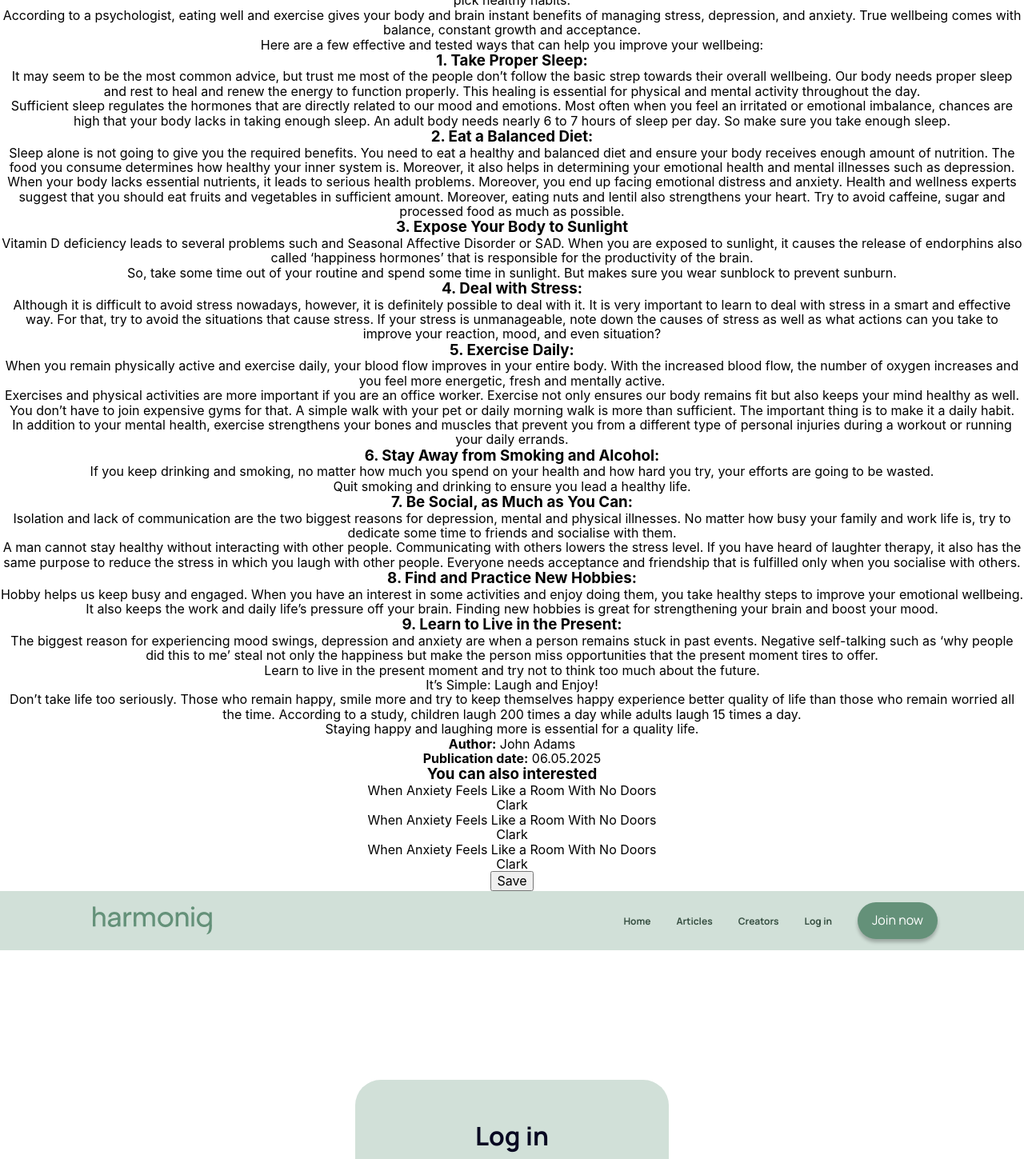
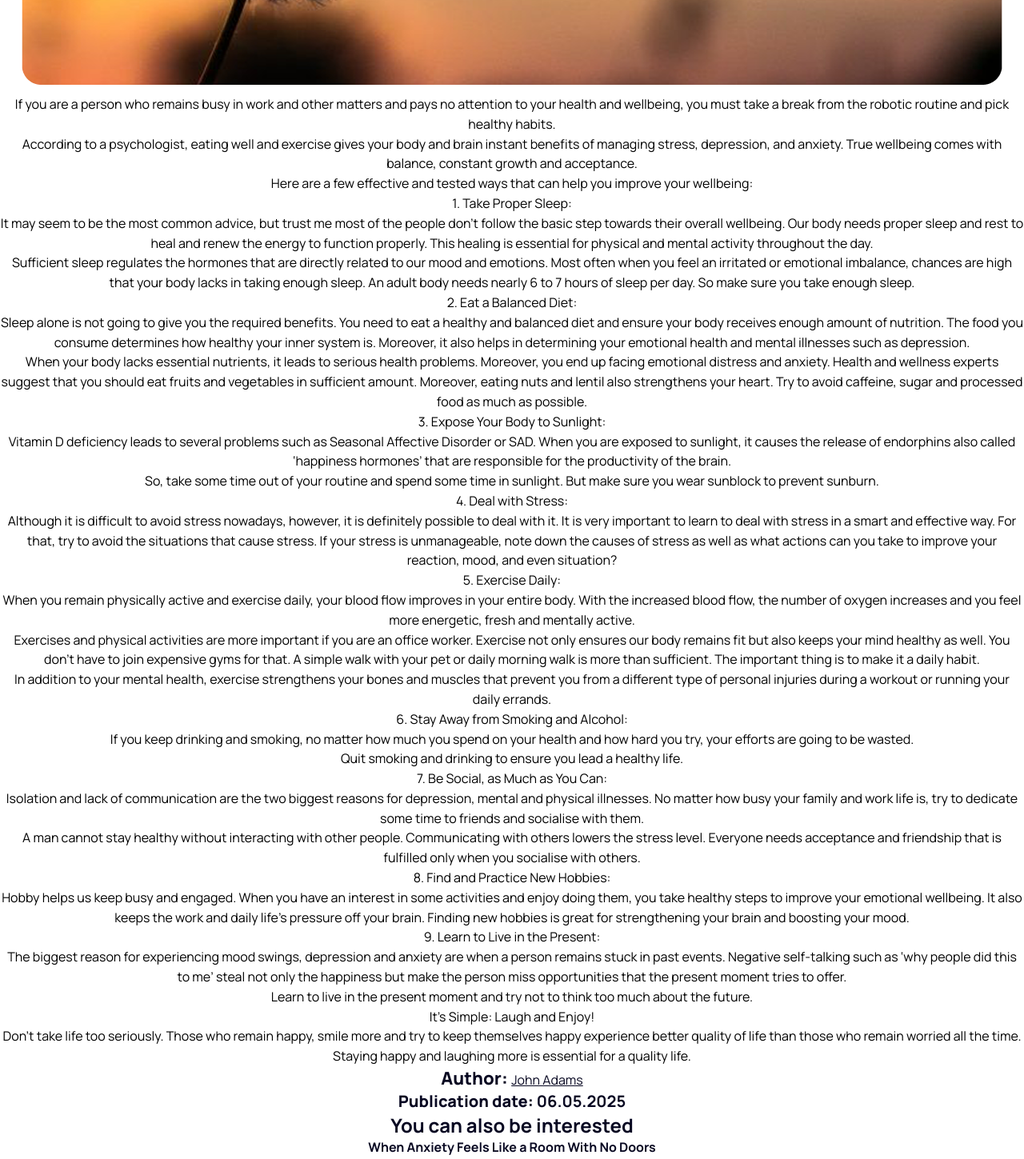
Before and after one commit to Tate-T/harmoniq-react, a React (Create React App) app: page / in a window 1280 px wide. Shown: the part 3300-4749 px from the top of the page at 80% size. Built offline with nearby package versions, Linux system fonts and the light colour scheme.

Commit message:
articlespag

```diff
--- a/src/pages/ArticlesPage/ArticlesPage.jsx
+++ b/src/pages/ArticlesPage/ArticlesPage.jsx
@@ -2,158 +2,141 @@ import { Header } from '../../components/Header/Header';
 import { Footer } from '../../components/Footer/footer';
 import flower from '../../images/articlespage/flower.png';
 import styles from './ArticlesPage.module.css';
+
 export const ArticlesPage = () => {
-  return (<>
+  return (
+    <>
       {/* <Header /> */}
       <main>
-    <section className="articles">
-      <div className="articles__container">
-        <div className="articles__content">
-          <h1 className="articles__title">
+        <section className={styles.articles}>
+          <div className={styles.articles__container}>
+            <div className={styles.articles__content}>
+              <h1 className={styles.articles__title}>
                 9 tested tips to improve your wellbeing and quality of life
               </h1>
-          <img className="flower__img" src={flower} alt="flower" />
-          <p className="articles__intro">
+
+              <img className={styles.flower__img} src={flower} alt="flower" />
+
+              <p className={styles.articles__intro}>
                 If you are a person who remains busy in work and other matters and pays no attention to your health and wellbeing, you must take a break from the robotic routine and pick healthy habits.
               </p>
-          <p className="articles__intro">
+
+              <p className={styles.articles__intro}>
                 According to a psychologist, eating well and exercise gives your body and brain instant benefits of managing stress, depression, and anxiety. True wellbeing comes with balance, constant growth and acceptance.
               </p>
-          <p className="articles__intro">
+
+              <p className={styles.articles__intro}>
                 Here are a few effective and tested ways that can help you improve your wellbeing:
               </p>
 
-          <ul className="articles__list">
-            <li className="articles__item">
-              <h3 className="articles__subtitle">1. Take Proper Sleep:</h3>
-              <p className="articles__text">
-               It may seem to be the most common advice, but trust me most of the people don’t follow the basic strep towards their overall wellbeing. Our body needs proper sleep and rest to heal and renew the energy to function properly. This healing is essential for physical and mental activity throughout the day.
-              </p>
-              <p className="articles__text">
-                Sufficient sleep regulates the hormones that are directly related to our mood and emotions. Most often when you feel an irritated or emotional imbalance, chances are high that your body lacks in taking enough sleep. An adult body needs nearly 6 to 7 hours of sleep per day. So make sure you take enough sleep.
-              </p>
+              <ul className={styles.articles__list}>
+                {[
+                  {
+                    title: '1. Take Proper Sleep:',
+                    texts: [
+                      'It may seem to be the most common advice, but trust me most of the people don’t follow the basic step towards their overall wellbeing. Our body needs proper sleep and rest to heal and renew the energy to function properly. This healing is essential for physical and mental activity throughout the day.',
+                      'Sufficient sleep regulates the hormones that are directly related to our mood and emotions. Most often when you feel an irritated or emotional imbalance, chances are high that your body lacks in taking enough sleep. An adult body needs nearly 6 to 7 hours of sleep per day. So make sure you take enough sleep.'
+                    ]
+                  },
+                  {
+                    title: '2. Eat a Balanced Diet:',
+                    texts: [
+                      'Sleep alone is not going to give you the required benefits. You need to eat a healthy and balanced diet and ensure your body receives enough amount of nutrition. The food you consume determines how healthy your inner system is. Moreover, it also helps in determining your emotional health and mental illnesses such as depression.',
+                      'When your body lacks essential nutrients, it leads to serious health problems. Moreover, you end up facing emotional distress and anxiety. Health and wellness experts suggest that you should eat fruits and vegetables in sufficient amount. Moreover, eating nuts and lentil also strengthens your heart. Try to avoid caffeine, sugar and processed food as much as possible.'
+                    ]
+                  },
+                  {
+                    title: '3. Expose Your Body to Sunlight:',
+                    texts: [
+                      'Vitamin D deficiency leads to several problems such as Seasonal Affective Disorder or SAD. When you are exposed to sunlight, it causes the release of endorphins also called ‘happiness hormones’ that are responsible for the productivity of the brain.',
+                      'So, take some time out of your routine and spend some time in sunlight. But make sure you wear sunblock to prevent sunburn.'
+                    ]
+                  },
+                  {
+                    title: '4. Deal with Stress:',
+                    texts: [
+                      'Although it is difficult to avoid stress nowadays, however, it is definitely possible to deal with it. It is very important to learn to deal with stress in a smart and effective way. For that, try to avoid the situations that cause stress. If your stress is unmanageable, note down the causes of stress as well as what actions can you take to improve your reaction, mood, and even situation?'
+                    ]
+                  },
+                  {
+                    title: '5. Exercise Daily:',
+                    texts: [
+                      'When you remain physically active and exercise daily, your blood flow improves in your entire body. With the increased blood flow, the number of oxygen increases and you feel more energetic, fresh and mentally active.',
+                      'Exercises and physical activities are more important if you are an office worker. Exercise not only ensures our body remains fit but also keeps your mind healthy as well. You don’t have to join expensive gyms for that. A simple walk with your pet or daily morning walk is more than sufficient. The important thing is to make it a daily habit.',
+                      'In addition to your mental health, exercise strengthens your bones and muscles that prevent you from a different type of personal injuries during a workout or running your daily errands.'
+                    ]
+                  },
+                  {
+                    title: '6. Stay Away from Smoking and Alcohol:',
+                    texts: [
+                      'If you keep drinking and smoking, no matter how much you spend on your health and how hard you try, your efforts are going to be wasted.',
+                      'Quit smoking and drinking to ensure you lead a healthy life.'
+                    ]
+                  },
+                  {
+                    title: '7. Be Social, as Much as You Can:',
+                    texts: [
+                      'Isolation and lack of communication are the two biggest reasons for depression, mental and physical illnesses. No matter how busy your family and work life is, try to dedicate some time to friends and socialise with them.',
+                      'A man cannot stay healthy without interacting with other people. Communicating with others lowers the stress level. Everyone needs acceptance and friendship that is fulfilled only when you socialise with others.'
+                    ]
+                  },
+                  {
+                    title: '8. Find and Practice New Hobbies:',
+                    texts: [
+                      'Hobby helps us keep busy and engaged. When you have an interest in some activities and enjoy doing them, you take healthy steps to improve your emotional wellbeing. It also keeps the work and daily life’s pressure off your brain. Finding new hobbies is great for strengthening your brain and boosting your mood.'
+                    ]
+                  },
+                  {
+                    title: '9. Learn to Live in the Present:',
+                    texts: [
+                      'The biggest reason for experiencing mood swings, depression and anxiety are when a person remains stuck in past events. Negative self-talking such as ‘why people did this to me’ steal not only the happiness but make the person miss opportunities that the present moment tries to offer.',
+                      'Learn to live in the present moment and try not to think too much about the future.',
+                      'It’s Simple: Laugh and Enjoy!',
+                      'Don’t take life too seriously. Those who remain happy, smile more and try to keep themselves happy experience better quality of life than those who remain worried all the time.',
+                      'Staying happy and laughing more is essential for a quality life.'
+                    ]
+                  }
+                ].map((tip, i) => (
+                  <li key={i} className={styles.articles__item}>
+                    <h3 className={styles.articles__subtitle}>{tip.title}</h3>
+                    {tip.texts.map((t, j) => (
+                      <p key={j} className={styles.articles__text}>{t}</p>
+                    ))}
                   </li>
-
-            <li className="articles__item">
-              <h3 className="articles__subtitle">2. Eat a Balanced Diet:</h3>
-              <p className="articles__text">
-                Sleep alone is not going to give you the required benefits. You need to eat a healthy and balanced diet and ensure your body receives enough amount of nutrition. The food you consume determines how healthy your inner system is. Moreover, it also helps in determining your emotional health and mental illnesses such as depression.
-              </p>
-              <p className="articles__text">
-                When your body lacks essential nutrients, it leads to serious health problems. Moreover, you end up facing emotional distress and anxiety. Health and wellness experts suggest that you should eat fruits and vegetables in sufficient amount. Moreover, eating nuts and lentil also strengthens your heart. Try to avoid caffeine, sugar and processed food as much as possible.
-              </p>
-            </li>
-
-            <li className="articles__item">
-              <h3 className="articles__subtitle">3. Expose Your Body to Sunlight</h3>
-              <p className="articles__text">
-                Vitamin D deficiency leads to several problems such and Seasonal Affective Disorder or SAD. When you are exposed to sunlight, it causes the release of endorphins also called ‘happiness hormones’ that is responsible for the productivity of the brain.
-              </p>
-              <p className="articles__text">
-                So, take some time out of your routine and spend some time in sunlight. But makes sure you wear sunblock to prevent sunburn.
-              </p>
-            </li>
-
-            <li className="articles__item">
-              <h3 className="articles__subtitle">4. Deal with Stress:</h3>
-              <p className="articles__text">
-                Although it is difficult to avoid stress nowadays, however, it is definitely possible to deal with it. It is very important to learn to deal with stress in a smart and effective way. For that, try to avoid the situations that cause stress. If your stress is unmanageable, note down the causes of stress as well as what actions can you take to improve your reaction, mood, and even situation?
-              </p>
-            </li>
-
-            <li className="articles__item">
-              <h3 className="articles__subtitle">5. Exercise Daily:</h3>
-              <p className="articles__text">
-                When you remain physically active and exercise daily, your blood flow improves in your entire body. With the increased blood flow, the number of oxygen increases and you feel more energetic, fresh and mentally active.
-              </p>
-              <p className="articles__text">
-                Exercises and physical activities are more important if you are an office worker. Exercise not only ensures our body remains fit but also keeps your mind healthy as well. You don’t have to join expensive gyms for that. A simple walk with your pet or daily morning walk is more than sufficient. The important thing is to make it a daily habit.
-              </p>
-              <p className="articles__text">
-                In addition to your mental health, exercise strengthens your bones and muscles that prevent you from a different type of personal injuries during a workout or running your daily errands.
-              </p>
-            </li>
-
-            <li className="articles__item">
-              <h3 className="articles__subtitle">6. Stay Away from Smoking and Alcohol:</h3>
-              <p className="articles__text">
-                If you keep drinking and smoking, no matter how much you spend on your health and how hard you try, your efforts are going to be wasted.
-              </p>
-              <p className="articles__text">Quit smoking and drinking to ensure you lead a healthy life.</p>
-            </li>
-
-            <li className="articles__item">
-              <h3 className="articles__subtitle">7. Be Social, as Much as You Can:</h3>
-              <p className="articles__text">
-                Isolation and lack of communication are the two biggest reasons for depression, mental and physical illnesses. No matter how busy your family and work life is, try to dedicate some time to friends and socialise with them.
-              </p>
-              <p className="articles__text">
-                A man cannot stay healthy without interacting with other people. Communicating with others lowers the stress level. If you have heard of laughter therapy, it also has the same purpose to reduce the stress in which you laugh with other people. Everyone needs acceptance and friendship that is fulfilled only when you socialise with others.
-              </p>
-            </li>
-
-            <li className="articles__item">
-              <h3 className="articles__subtitle">8. Find and Practice New Hobbies:</h3>
-              <p className="articles__text">
-                Hobby helps us keep busy and engaged. When you have an interest in some activities and enjoy doing them, you take healthy steps to improve your emotional wellbeing. It also keeps the work and daily life’s pressure off your brain. Finding new hobbies is great for strengthening your brain and boost your mood.
-              </p>
-            </li>
-
-            <li className="articles__item">
-              <h3 className="articles__subtitle">9. Learn to Live in the Present:</h3>
-              <p className="articles__text">
-                The biggest reason for experiencing mood swings, depression and anxiety are when a person remains stuck in past events. Negative self-talking such as ‘why people did this to me’ steal not only the happiness but make the person miss opportunities that the present moment tires to offer.
-              </p>
-              <p className="articles__text">Learn to live in the present moment and try not to think too much about the future.</p>
-              <p className="articles__text">It’s Simple: Laugh and Enjoy!</p>
-              <p className="articles__text">
-                Don’t take life too seriously. Those who remain happy, smile more and try to keep themselves happy experience better quality of life than those who remain worried all the time. According to a study, children laugh 200 times a day while adults laugh 15 times a day.
-              </p>
-              <p className="articles__text">
-                Staying happy and laughing more is essential for a quality life.
-              </p>
-            </li>
+                ))}
               </ul>
             </div>
 
-        <div className="articles__sidebar">
-          <p className="articles__author">
-            <strong>Author:</strong> <a href="#" className="articles__link">John Adams</a>
+            <div className={styles.articles__sidebar}>
+              <p className={styles.articles__author}>
+                <strong>Author:</strong>{' '}
+                <a href="#" className={styles.articles__link}>John Adams</a>
               </p>
-          <p className="articles__date">
+              <p className={styles.articles__date}>
                 <strong>Publication date:</strong> 06.05.2025
               </p>
 
-          <h3 className="articles__related-title">You can also interested</h3>
+              <h3 className={styles.articles__relatedTitle}>You can also be interested</h3>
 
-          <div className="articles__related">
-            <div className="articles__related-item">
-              <div className="articles__related-content">
-                <p className="articles__related-text">When Anxiety Feels Like a Room With No Doors</p>
-                <p className="articles__related-author">Clark</p>
+              <div className={styles.articles__related}>
+                {[1, 2, 3].map((n) => (
+                  <div key={n} className={styles.articles__relatedItem}>
+                    <div className={styles.articles__relatedContent}>
+                      <p className={styles.articles__relatedText}>
+                        When Anxiety Feels Like a Room With No Doors
+                      </p>
+                      <p className={styles.articles__relatedAuthor}>Clark</p>
                     </div>
                   </div>
-
-            <div className="articles__related-item">
-              <div className="articles__related-content">
-                <p className="articles__related-text">When Anxiety Feels Like a Room With No Doors</p>
-                <p className="articles__related-author">Clark</p>
-              </div>
+                ))}
               </div>
 
-            <div className="articles__related-item">
-              <div className="articles__related-content">
-                <p className="articles__related-text">When Anxiety Feels Like a Room With No Doors</p>
-                <p className="articles__related-author">Clark</p>
-              </div>
-            </div>
-          </div>
-
-          <button className="articles__btn">Save</button>
+              <button className={styles.articles__btn}>Save</button>
             </div>
           </div>
         </section>
       </main>
       {/* <Footer /> */}
-   </>)
-}
+    </>
+  );
+};
--- a/src/pages/ArticlesPage/ArticlesPage.module.css
+++ b/src/pages/ArticlesPage/ArticlesPage.module.css
@@ -1,4 +1,10 @@
 .articles {
+  color: var(--Black, #000);
+  font-family: Manrope;
+  font-size: 40px;
+  font-style: normal;
+  font-weight: 700;
+  line-height: normal;
 }
 
 .articles__container {
@@ -8,7 +14,6 @@
 }
 
 .articles__title {
-
 }
 
 .flower__img {
@@ -17,6 +22,12 @@
 }
 
 .articles__intro {
+  color: var(--Black, #000);
+  font-family: Manrope;
+  font-size: 16px;
+  font-style: normal;
+  font-weight: 400;
+  line-height: 24.8px;
 }
 
 .articles__list {
@@ -27,50 +38,107 @@
 
 .articles__subtitle {
   color: var(--Black, #000);
-  /* body/md/Regular */
+
+
   font-family: Manrope;
   font-size: 16px;
   font-style: normal;
   font-weight: 400;
-  line-height: 155%; /* 24.8px */
+  line-height: 24.8px;
 }
 
 .articles__text {
   color: var(--Black, #000);
-  /* body/md/Regular */
   font-family: Manrope;
   font-size: 16px;
   font-style: normal;
   font-weight: 400;
-  line-height: 155%; /* 24.8px */
+  line-height: 24.8px;
 }
 
 .articles__sidebar {
 }
 
-.articles__aythor {
+.articles__author {
+  color: var(--Black, #070721);
+  font-family: Manrope;
+  font-size: 22px;
+  font-style: normal;
+  font-weight: 700;
+  line-height: normal;
+}
+
+.articles__link {
+  color: var(--Black, #070721);
+  font-family: Manrope;
+  font-size: 16px;
+  font-style: normal;
+  font-weight: 400;
+  line-height: normal;
+  text-decoration-line: underline;
+  text-decoration-style: solid;
+  text-decoration-skip-ink: auto;
+  text-decoration-thickness: auto;
+  text-underline-offset: auto;
+  text-underline-position: from-font;
 }
 
 .articles__date {
+  color: var(--Black, #070721);
+  font-family: Manrope;
+  font-size: 20px;
+  font-style: normal;
+  font-weight: 700;
+  line-height: normal;
 }
 
-.articles__related-title {
+.articles__relatedTitle {
+  color: var(--Black, #070721);
+  font-family: Manrope;
+  font-size: 24px;
+  font-style: normal;
+  font-weight: 700;
+  line-height: normal;
 }
 
 .articles__related {
 }
 
-.articles__related-item {
+.articles__relatedItem {
 }
 
-.articles__related-content {
+.articles__relatedContent {
 }
 
-.articles__related-text {
+.articles__relatedText {
+  overflow: hidden;
+  color: var(--Black, #070721);
+  text-overflow: ellipsis;
+  font-family: Manrope;
+  font-size: 16px;
+  font-style: normal;
+  font-weight: 700;
+  line-height: normal;
 }
 
-.articles__related-author {
+.articles__relatedAuthor {
+  overflow: hidden;
+  color: var(--Black, #070721);
+  text-overflow: ellipsis;
+  font-family: Manrope;
+  font-size: 16px;
+  font-style: normal;
+  font-weight: 400;
+  line-height: 24.8px;
 }
 
 .articles__btn {
+  display: flex;
+  padding: 16px;
+  justify-content: center;
+  align-items: center;
+  gap: var(--gap-4, 16px);
+  align-self: stretch;
+  border-radius: 64px;
+  background: var(--Green, #649179);
 }
```
Lines whose indentation alone changed are shown as unchanged.
